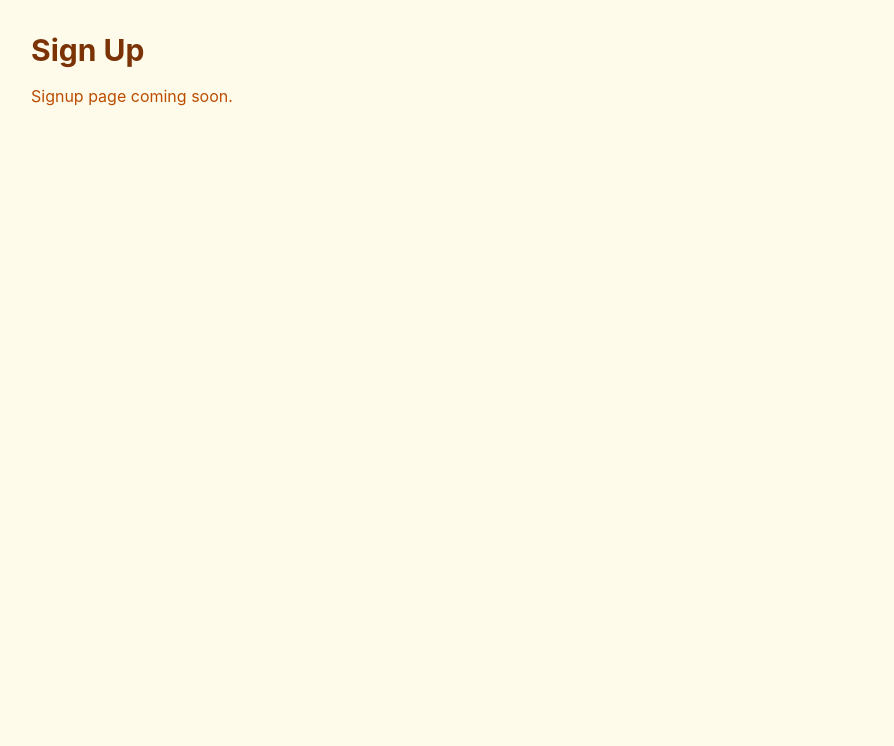
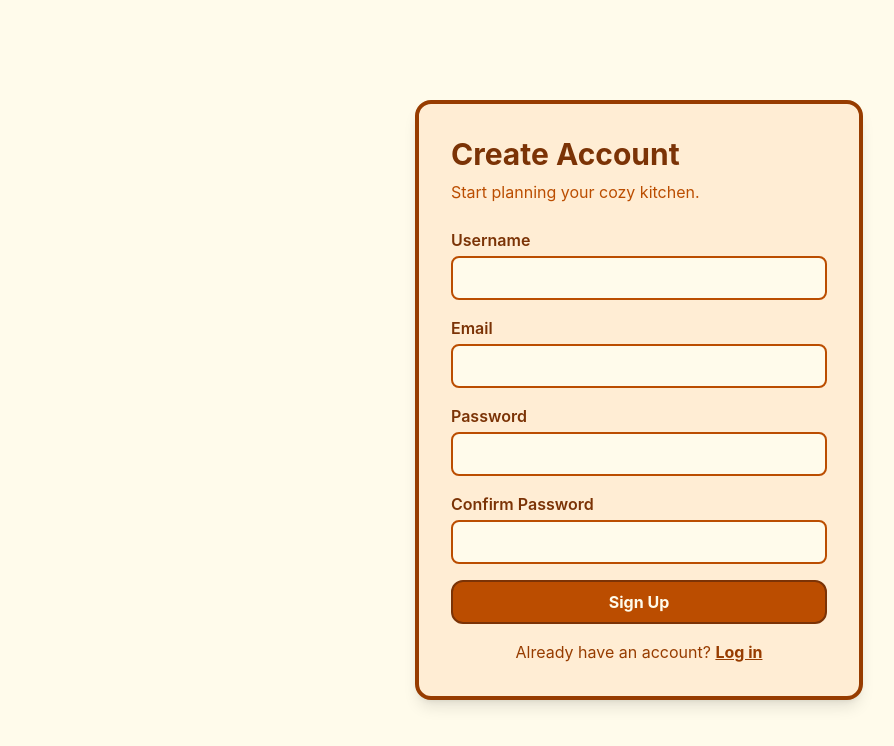
Before and after one commit to trystonproffit-jpg/mealprep-planner, a React (Vite) app in the folder client/: page /signup in a window 1280 px wide. Shown: the top 746 px of the page, without its empty margins (1-895 px from the left). Built offline with nearby package versions, Linux system fonts and the light colour scheme; no server answers.

Commit message:
Add signup form

```diff
--- a/client/src/pages/Signup.jsx
+++ b/client/src/pages/Signup.jsx
@@ -1,12 +1,147 @@
-function Signup() {
+import { useState } from "react";
+import { useNavigate, Link } from "react-router-dom";
+
+function Signup({ setUser }) {
+  const navigate = useNavigate();
+
+  const [formData, setFormData] = useState({
+    username: "",
+    email: "",
+    password: "",
+    confirmPassword: "",
+  });
+
+  const [error, setError] = useState("");
+
+  function handleChange(event) {
+    const { name, value } = event.target;
+
+    setFormData({
+      ...formData,
+      [name]: value,
+    });
+  }
+
+  function handleSubmit(event) {
+    event.preventDefault();
+    setError("");
+
+    if (formData.password !== formData.confirmPassword) {
+      setError("Passwords do not match.");
+      return;
+    }
+
+    fetch("http://127.0.0.1:5555/signup", {
+      method: "POST",
+      headers: {
+        "Content-Type": "application/json",
+      },
+      credentials: "include",
+      body: JSON.stringify(formData),
+    })
+      .then((response) => {
+        if (response.ok) {
+          return response.json();
+        }
+
+        return response.json().then((data) => {
+          throw new Error(data.error || "Signup failed.");
+        });
+      })
+      .then((user) => {
+        setUser(user);
+        navigate("/home");
+      })
+      .catch((error) => {
+        setError(error.message);
+      })
+  }
+
   return (
-    <main className="min-h-screen bg-amber-50 p-8">
-      <h1 className="text-3xl font-bold text-amber-900">
-        Sign Up
-      </h1>
-      <p className="mt-4 text-amber-700">
-        Signup page coming soon.
-      </p>
+    <main className="min-h-screen bg-amber-50 flex items-center justify-center p-6">
+      <section className="w-full max-w-md rounded-2xl border-4 border-amber-800 bg-orange-100 p-8 shadow-lg">
+        <h1 className="text-3xl font-bold text-amber-900">
+          Create Account
+        </h1>
+
+        <p className="mt-2 text-amber-700">
+          Start planning your cozy kitchen.
+        </p>
+
+        {error ? (
+          <p className="mt-4 rounded-lg bg-red-100 p-3 text-red-700">
+            {error}
+          </p>
+        ) : null}
+
+        <form onSubmit={handleSubmit} className="mt-6 space-y-4">
+          <div>
+            <label className="block font-semibold text-amber-900">
+              Username
+            </label>
+            <input
+              className="mt-1 w-full rounded-lg border-2 border-amber-700 bg-amber-50 p-2 outline-none focus:border-orange-500"
+              type="text"
+              name="username"
+              value={formData.username}
+              onChange={handleChange}
+            />
+          </div>
+
+          <div>
+            <label className="block font-semibold text-amber-900">
+              Email
+            </label>
+            <input
+              className="mt-1 w-full rounded-lg border-2 border-amber-700 bg-amber-50 p-2 outline-none focus:border-orange-500"
+              type="email"
+              name="email"
+              value={formData.email}
+              onChange={handleChange}
+            />
+          </div>
+
+          <div>
+            <label className="block font-semibold text-amber-900">
+              Password
+            </label>
+            <input
+              className="mt-1 w-full rounded-lg border-2 border-amber-700 bg-amber-50 p-2 outline-none focus:border-orange-500"
+              type="password"
+              name="password"
+              value={formData.password}
+              onChange={handleChange}
+            />
+          </div>
+
+          <div>
+            <label className="block font-semibold text-amber-900">
+              Confirm Password
+            </label>
+            <input
+              className="mt-1 w-full rounded-lg border-2 border-amber-700 bg-amber-50 p-2 outline-none focus:border-orange-500"
+              type="password"
+              name="confirmPassword"
+              value={formData.confirmPassword}
+              onChange={handleChange}
+            />
+          </div>
+
+          <button
+            className="w-full rounded-xl border-2 border-amber-900 bg-amber-700 px-4 py-2 font-bold text-amber-50 hover:bg-amber-800"
+            type="submit"
+          >
+            Sign Up
+          </button>
+        </form>
+
+        <p className="mt-4 text-center text-amber-800">
+          Already have an account?{" "}
+          <Link className="font-bold underline" to="/login">
+            Log in
+          </Link>
+        </p>
+      </section>
     </main>
   );
 }
```
